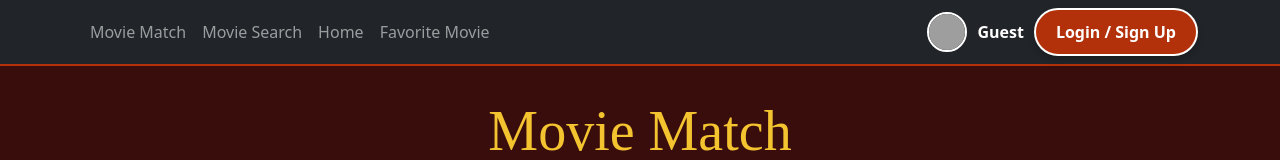
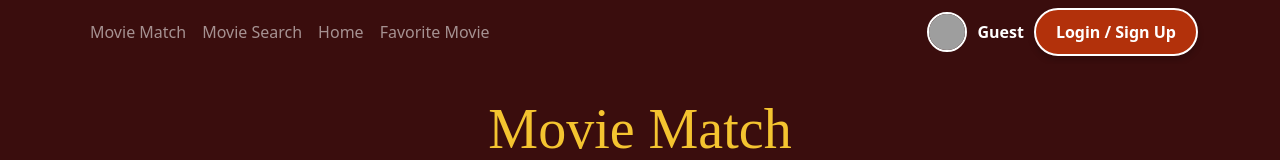
Before and after one commit to skishra/movie-match, a React (Create React App) app in the folder frontend/: page / in a window 1280 px wide. Shown: the top 160 px of the page. Built offline with nearby package versions, Linux system fonts and the light colour scheme; no server answers; grey boxes are pictures that could not be loaded; a web font is replaced by a local one.

Commit message:
changed the color navbar Tre 04/11/25 10:08am

```diff
--- a/frontend/src/components/navbar.js
+++ b/frontend/src/components/navbar.js
@@ -24,12 +24,8 @@ export default function Navbar() {
 
   return (
     <ReactNavbar
-      bg="dark"
+      bg="#3a0d0d"
       variant="dark"
-      style={{
-        backgroundColor: "#3a0d0d", // Match MovieMatch background
-        borderBottom: "2px solid #b2310b", // Optional: Add a border for styling
-      }}
     >
       <Container>
         {/* Left-side nav links */}
@@ -73,7 +69,6 @@ export default function Navbar() {
                   fontWeight: "bold",
                 }}
               >
-                ▼
               </Dropdown.Toggle>
               <Dropdown.Menu>
                 <Dropdown.Item onClick={() => navigate("/profile")}>
```
